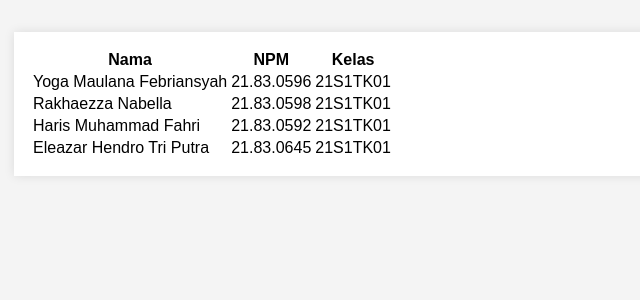
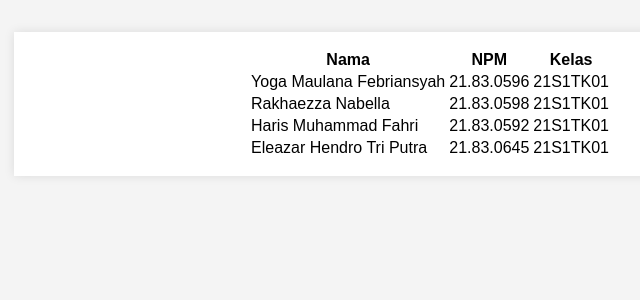
Before and after one commit to Bhingchilling/CC-PRAKTIKUM7, a Flask app: page / in a window 1280 px wide. Shown: the part 146-446 px from the top of the page, without its empty margins (210-850 px from the left). Run offline with Flask 3, Linux system fonts and the light colour scheme.

Commit message:
style.css

```diff
--- a/static/css/style.css
+++ b/static/css/style.css
@@ -19,3 +19,8 @@ section {
     background-color: #fff;
     box-shadow: 0 0 10px rgba(0, 0, 0, 0.1);
 }
+
+.center {
+    margin-left: auto;
+    margin-right: auto;
+}
```
